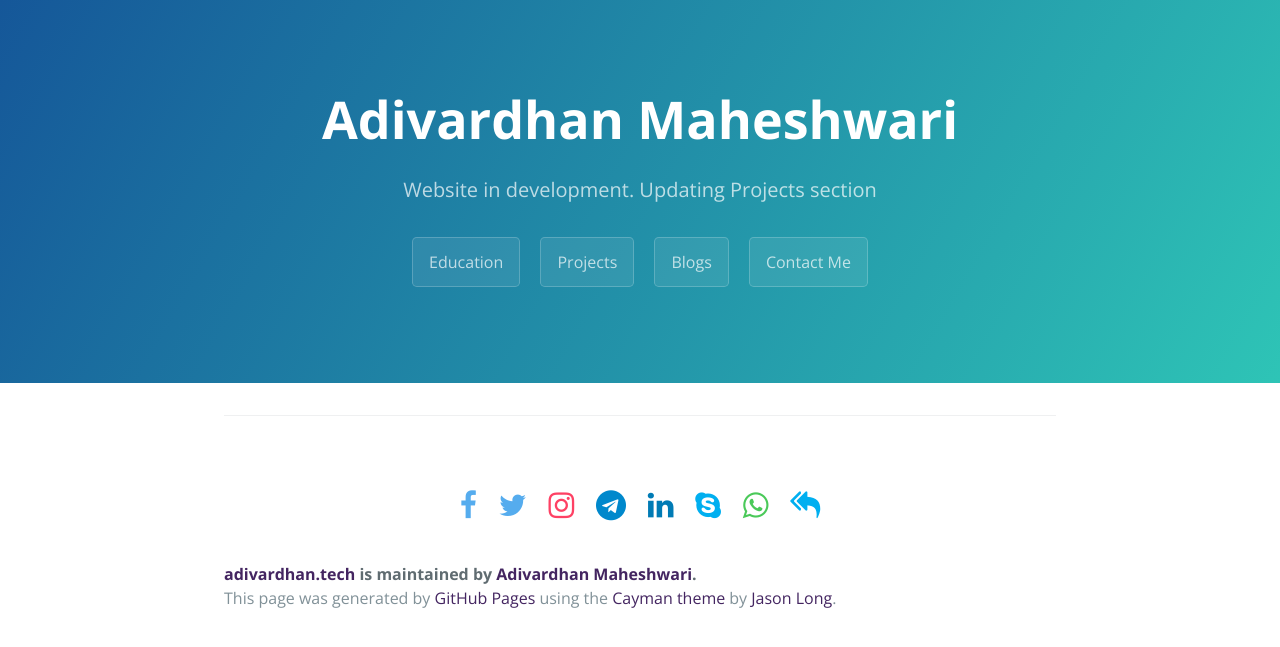
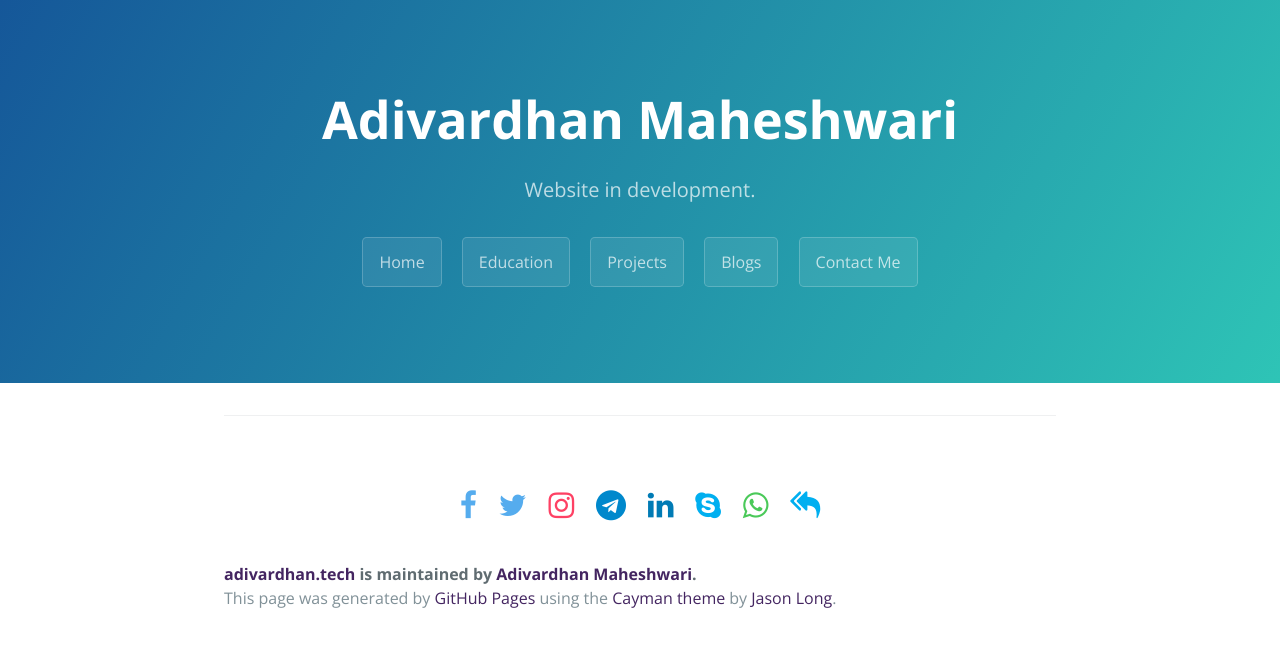
Before and after one commit to adivardhan1000/adivardhan.github.io, a Jekyll site: the page index.html, which Jekyll copies as it is, in a window 1280 px wide. Shown: the top 647 px of the page. Built offline with Jekyll 4.4.1, drawn with Linux system fonts in a browser that asks for light colours.

Commit message:
update blog and some html

```diff
--- a/contact.html
+++ b/contact.html
@@ -22,7 +22,7 @@
   <body>
     <section class="page-header">
       <!--<a href="index.html">--><h1 class="project-name"> Adivardhan Maheshwari </h1>
-      <h2 class="project-tagline">Website in development. Updating Projects section</h2>
+      <h2 class="project-tagline">Website in development.</h2>
       <!--
       <a href="https://github.com/adivardhan1000/adivardhan/zipball/master" class="btn">Download .zip</a>
       <a href="https://github.com/adivardhan1000/adivardhan/tarball/master" class="btn">Download .tar.gz</a>
@@ -30,6 +30,8 @@
       <a href="/index.html" class="btn">Home</a>
       <a href="/education/index" class="btn">Education</a>
       <a href="/projects/index" class="btn">Projects</a>
+      <a href="/blogs/index" class="btn">Blogs</a>
+      <a href="https://www.adivardhan.tech/contact.html" class="btn">Contact Me</a>
     </section>
         <form
         action="https://formspree.io/xvowljkl"
--- a/index.html
+++ b/index.html
@@ -21,11 +21,12 @@
   <body>
     <section class="page-header">
       <!--<a href="index.html">--><h1 class="project-name"> Adivardhan Maheshwari </h1>
-      <h2 class="project-tagline">Website in development. Updating Projects section</h2>
+      <h2 class="project-tagline">Website in development.</h2>
       <!--
       <a href="https://github.com/adivardhan1000/adivardhan/zipball/master" class="btn">Download .zip</a>
       <a href="https://github.com/adivardhan1000/adivardhan/tarball/master" class="btn">Download .tar.gz</a>
       -->
+      <a href="/index.html" class="btn">Home</a>
       <a href="/education/index" class="btn">Education</a>
       <a href="/projects/index" class="btn">Projects</a>
       <a href="/blogs/index" class="btn">Blogs</a>
```
Also changed, not shown: blogs/index.md (+2 -2 lines).
